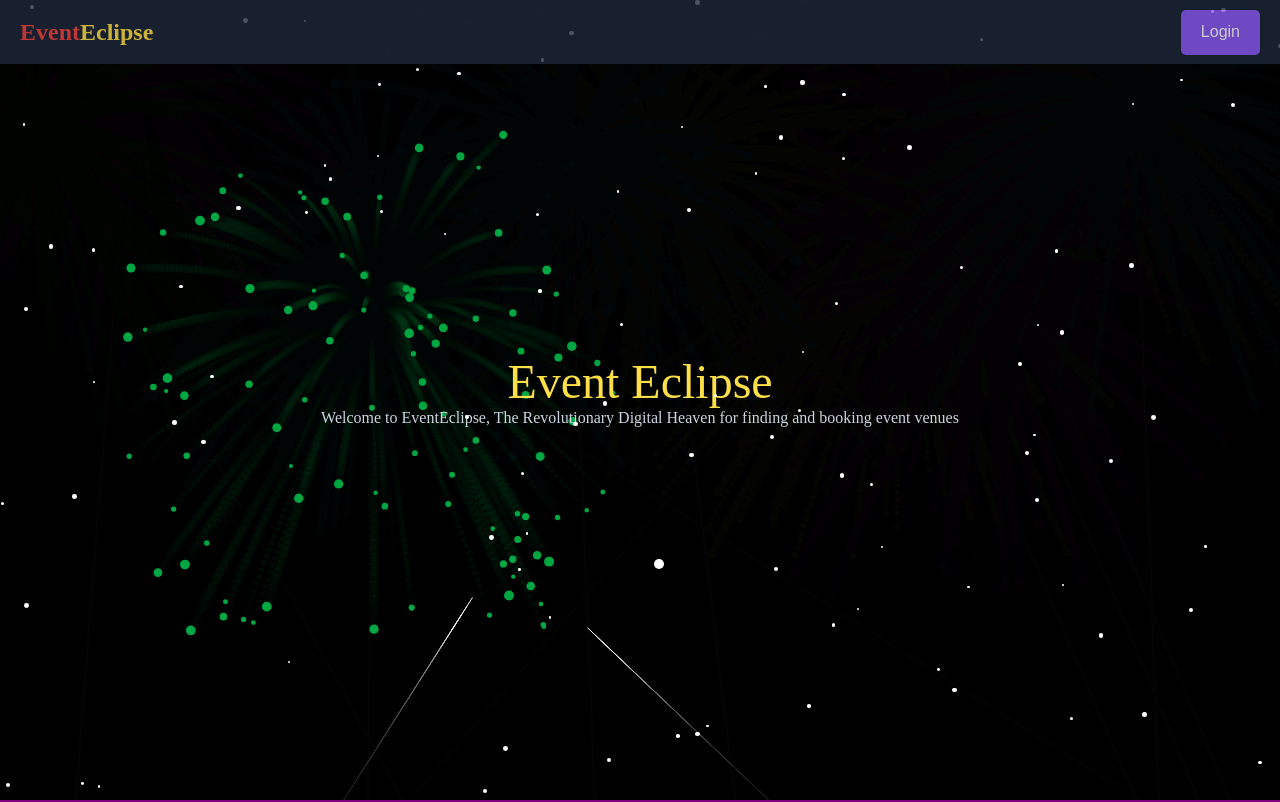
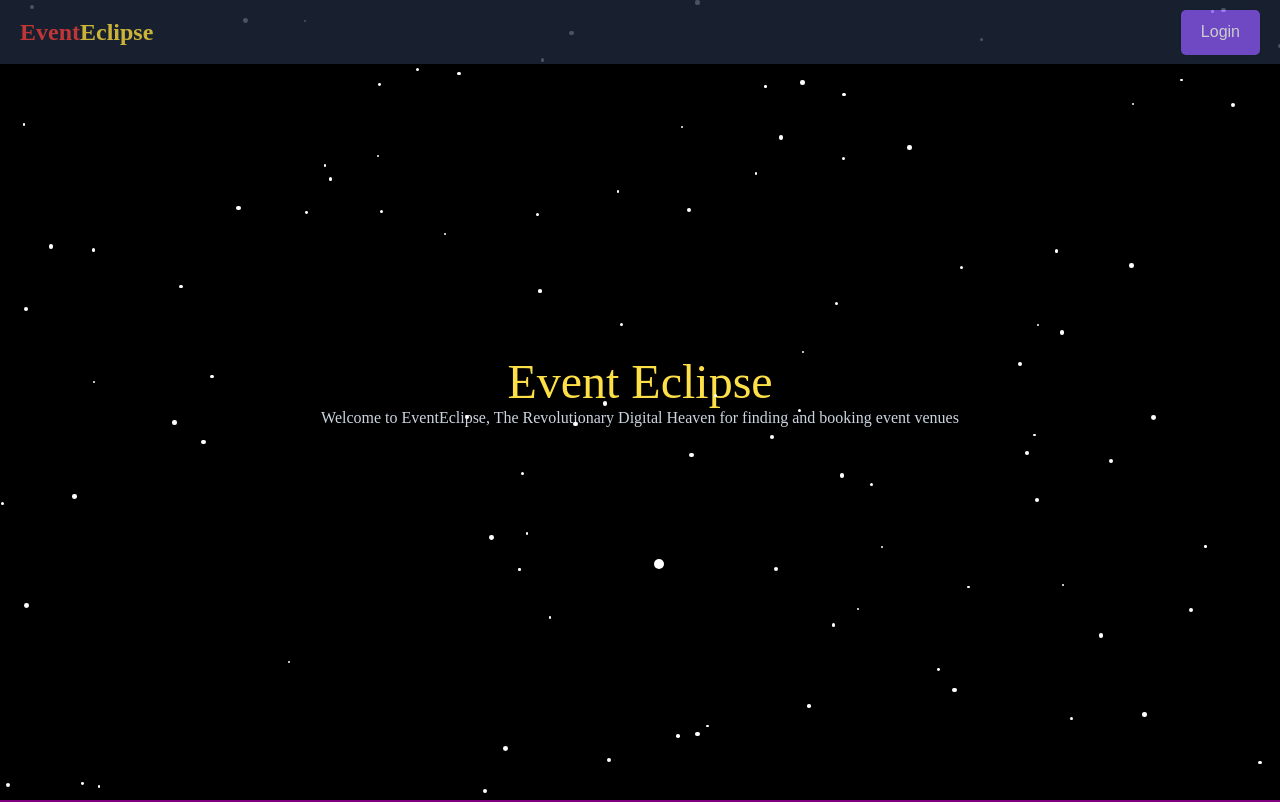
Before and after one commit to Tim-Alpha/Event-Eclipse-Frontend, a React (Create React App) app: page /home in a window 1280 px wide. Shown: the top 802 px of the page. Built offline with nearby package versions, Linux system fonts and the light colour scheme.

Commit message:
update: remove firework animation

```diff
--- a/src/components/Home.js
+++ b/src/components/Home.js
@@ -2,7 +2,7 @@ import React from 'react';
 import Header from './header-footer/Header';
 import StarField from './animation/stars/StarField';
 import BlinkingStar from './animation/stars/BlinkingStar';
-import FireworksBackground from './animation/fireworks/FireworksBackground';
+// import FireworksBackground from './animation/fireworks/FireworksBackground';
 import Footer from './header-footer/Footer';
 import WhyWe from './images/whyWe.png';
 import './css/Home.css';
@@ -15,7 +15,7 @@ const Home = () => {
     <div className='home-page'>
       <StarField />
       <BlinkingStar />
-      <FireworksBackground />
+      {/* <FireworksBackground /> */}
       <div className='hero-section' >
         <div className='hero-main-heading'>
           <h1 className='hero-heading' >Event Eclipse</h1>
```
